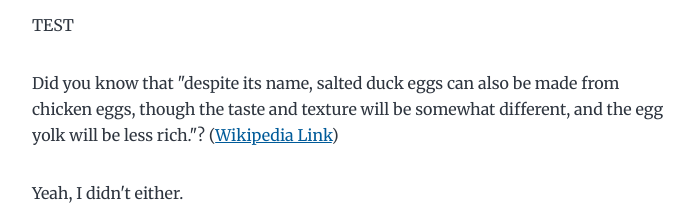
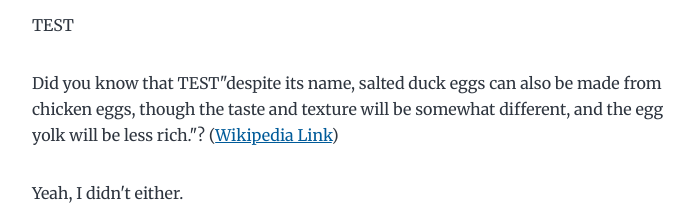
Before and after one commit to flisowna/boxtribute-demo-stackbit, a Gatsby site: page /my-second-post/ in a window 1280 px wide. Shown: the part 228-433 px from the top of the page, without its empty margins (292-986 px from the left). Built offline with nearby package versions, Linux system fonts and the light colour scheme; Gatsby itself is replaced by a stand-in of ours.

Commit message:
index.md: updated markdown_content

```diff
--- a/content/blog/my-second-post/index.md
+++ b/content/blog/my-second-post/index.md
@@ -4,7 +4,7 @@ date: '2015-05-06T23:46:37.121Z'
 ---
 TEST
 
-Did you know that "despite its name, salted duck eggs can also be made from
+Did you know that TEST"despite its name, salted duck eggs can also be made from
 chicken eggs, though the taste and texture will be somewhat different, and the
 egg yolk will be less rich."?
 ([Wikipedia Link](https://en.wikipedia.org/wiki/Salted_duck_egg))
```
